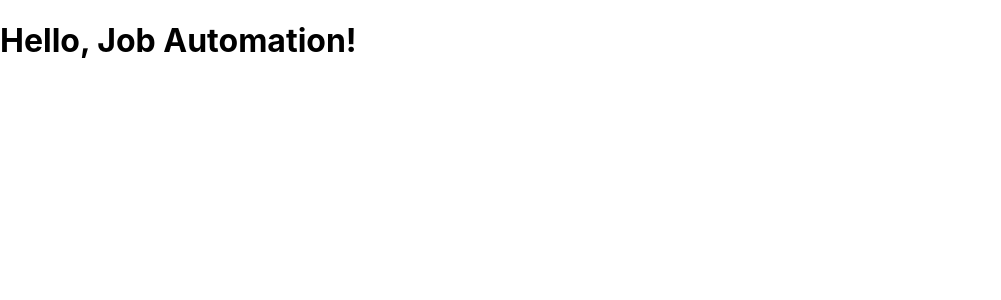
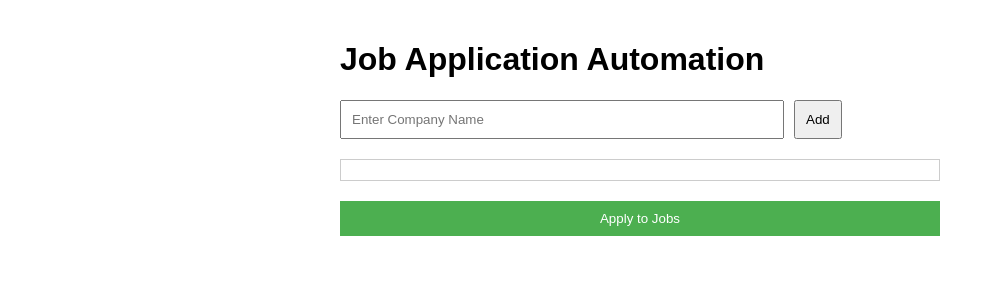
Before and after one commit to Mskumar224/JobAutomation, a React (Create React App) app: page / in a window 1280 px wide. Shown: the top 300 px of the page, without its empty margins (0-1001 px from the left). Built offline with nearby package versions, Linux system fonts and the light colour scheme.

Commit message:
Fixed missing import

```diff
--- a/src/App.js
+++ b/src/App.js
@@ -1,21 +1,73 @@
 import React, { useState } from "react";
-const ApplyJobs = async () => {
-  const [companies, setCompanies] = useState([]); // Define state before using
-  const response = await fetch("https://us-central1-jobautoapply.cloudfunctions.net/autoApplyJobs", {
+
+const ApplyJobs = async (companies) => {
+  try {
+    const response = await fetch("https://us-central1-jobautoapply.cloudfunctions.net/autoApplyJobs", {
       method: "POST",
       headers: { "Content-Type": "application/json" },
       body: JSON.stringify({ resumeUrl: "resume.pdf", companyNames: companies }),
-  });
+    });
 
-  const result = await response.json();
-  alert(result.message);
+    const result = await response.json();
+    alert(result.message);
+  } catch (error) {
+    console.error("Error applying to jobs:", error);
+    alert("There was an error applying to jobs. Please try again.");
+  }
 };
+
 function App() {
+  const [companies, setCompanies] = useState([]);
+  const [companyName, setCompanyName] = useState('');
+  const [message, setMessage] = useState('');
+
+  const handleAddCompany = () => {
+    if (companyName.trim() !== '') {
+      setCompanies(prevCompanies => [...prevCompanies, companyName.trim()]);
+      setCompanyName('');
+    }
+  };
+
+  const handleRemoveCompany = (index) => {
+    setCompanies(prevCompanies => prevCompanies.filter((_, i) => i !== index));
+  };
+
+  const handleApplyJobs = async () => {
+    if (companies.length === 0) {
+      setMessage('Please add at least one company to apply to.');
+      return;
+    }
+    await ApplyJobs(companies);
+    setMessage('Job applications sent!');
+  };
+
   return (
-      <div>
-          <h1>Hello, Job Automation!</h1>
+    <div style={{ maxWidth: '600px', margin: 'auto', padding: '20px', fontFamily: 'Arial, sans-serif' }}>
+      <h1>Job Application Automation</h1>
+      <div style={{ marginBottom: '20px' }}>
+        <input
+          type="text"
+          value={companyName}
+          onChange={(e) => setCompanyName(e.target.value)}
+          placeholder="Enter Company Name"
+          style={{ padding: '10px', marginRight: '10px', width: '70%' }}
+        />
+        <button onClick={handleAddCompany} style={{ padding: '10px' }}>Add</button>
       </div>
+      <div style={{ marginBottom: '20px', maxHeight: '200px', overflowY: 'auto', border: '1px solid #ccc', padding: '10px' }}>
+        {companies.map((company, index) => (
+          <div key={index} style={{ display: 'flex', justifyContent: 'space-between', alignItems: 'center', marginBottom: '5px' }}>
+            <span>{company}</span>
+            <button onClick={() => handleRemoveCompany(index)} style={{ background: 'none', border: 'none', color: 'red', cursor: 'pointer' }}>X</button>
+          </div>
+        ))}
+      </div>
+      <button onClick={handleApplyJobs} style={{ padding: '10px', width: '100%', backgroundColor: '#4CAF50', color: 'white', border: 'none', cursor: 'pointer' }}>
+        Apply to Jobs
+      </button>
+      {message && <p style={{ marginTop: '20px', color: message.includes('error') ? 'red' : 'green' }}>{message}</p>}
+    </div>
   );
 }
 
-export default App; // Ensure it's a default export
+export default App;
```
